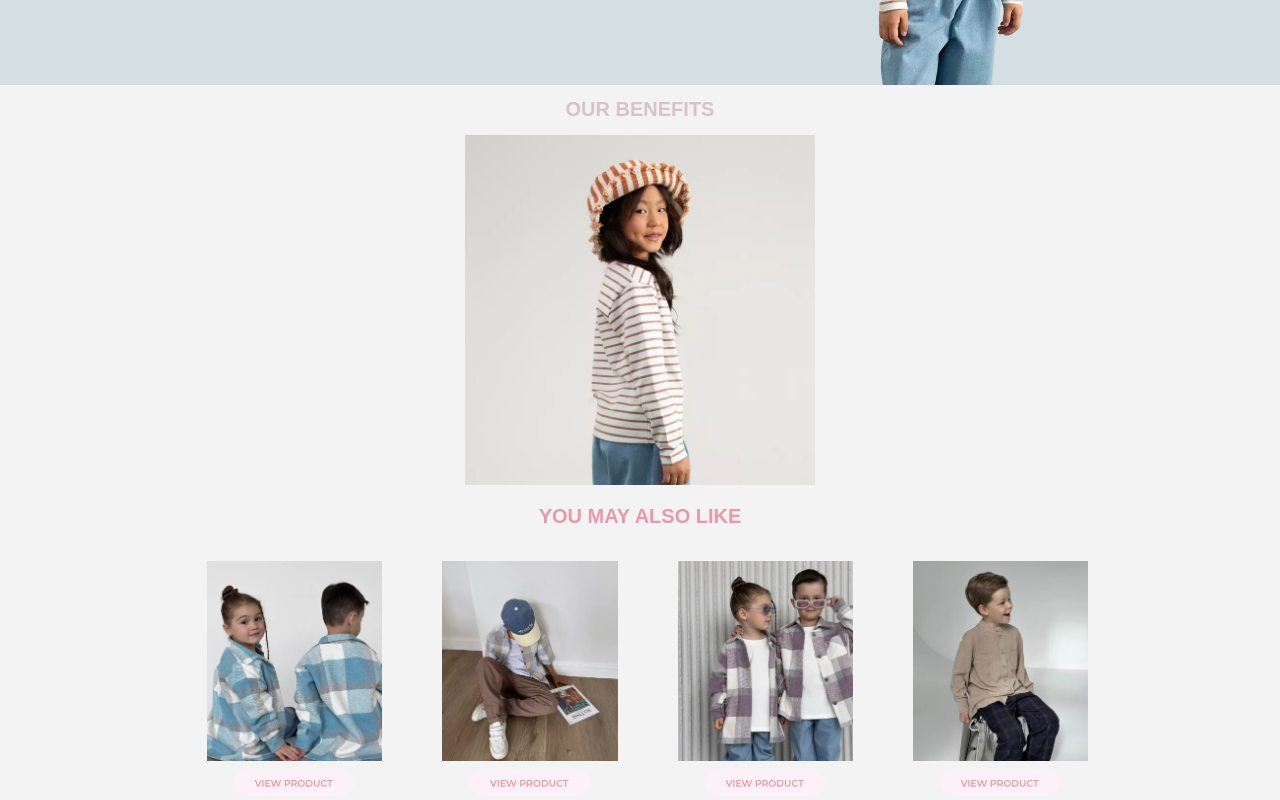
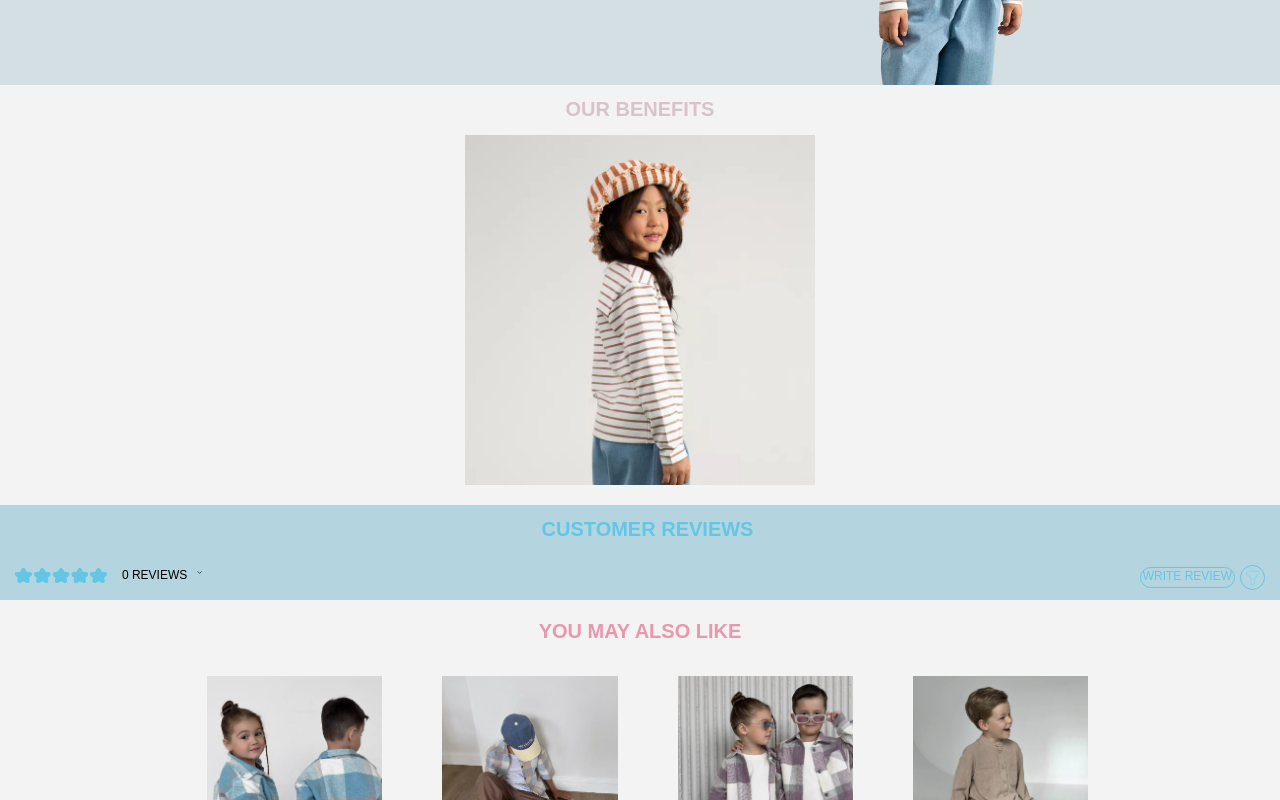
Before and after one commit to stasya555/IGLOO, a plain HTML site: page IGLOO/IGLOO_bestsellers_longlsleeve.html in a window 1280 px wide. Shown: the part 385-1185 px from the top of the page. Drawn offline with Linux system fonts and the light colour scheme; a web font is replaced by a local one.

Commit message:
Update IGLOO_bestsellers_longlsleeve.html

```diff
--- a/IGLOO/IGLOO_bestsellers_longlsleeve.html
+++ b/IGLOO/IGLOO_bestsellers_longlsleeve.html
@@ -84,6 +84,24 @@
         </div>
     </div>
 
+    <div class="main_customer_reviews">
+        <div class="main_customer_reviews_text">
+            <h1>CUSTOMER REVIEWS</h1>
+            <div class="reviews_text_title">
+
+            <div class="reviews_text_mark">
+                <img src="folder_img/navigation_icon/icon_star.svg" alt="not found" class="icon_star">
+                <p>0 REVIEWS</p>
+                <img src="folder_img/navigation_icon/icon_vector.svg" alt="not found" class="icon_vector">
+            </div>
+
+            <div class="reviews_text_sort">
+                <p>WRITE REVIEW</p>
+                <img src="folder_img/navigation_icon/icon_filter.svg" alt="not found" class="icon_filter">
+            </div>
+        </div>
+    </div>
+    </div>
 
     <div class="content_box_also">
         <div class="content_box_also_text">
```
